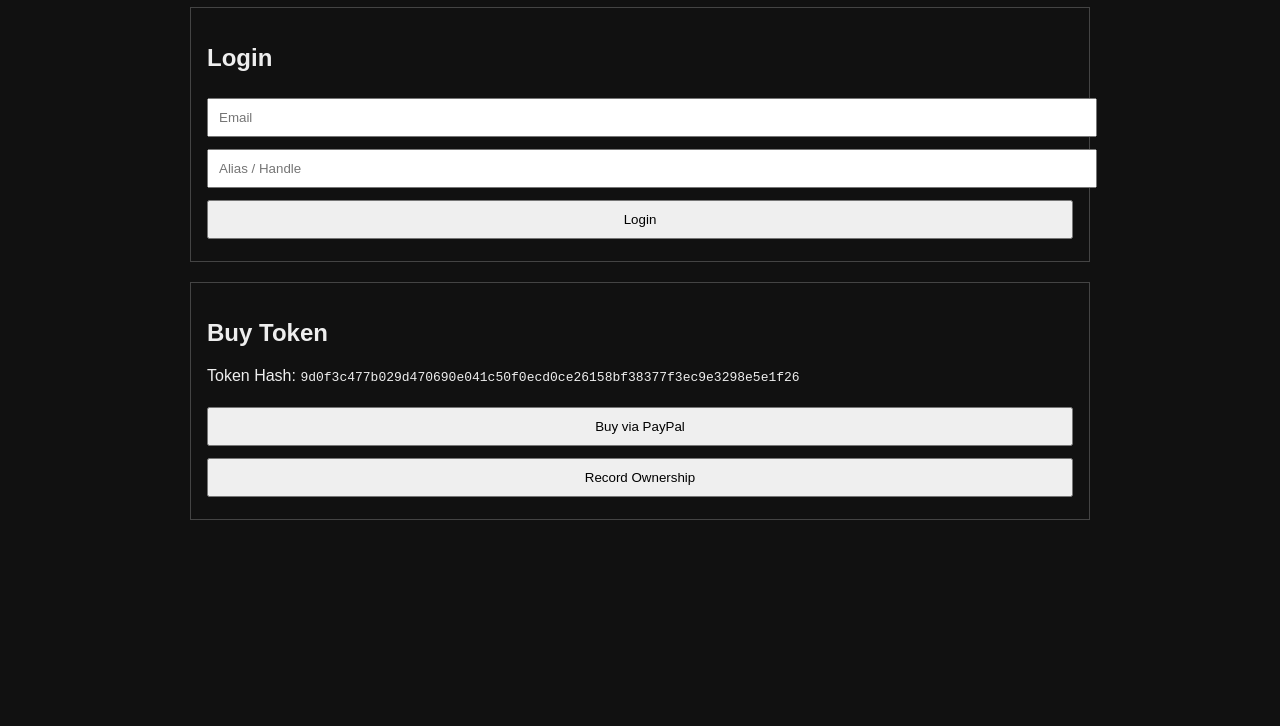
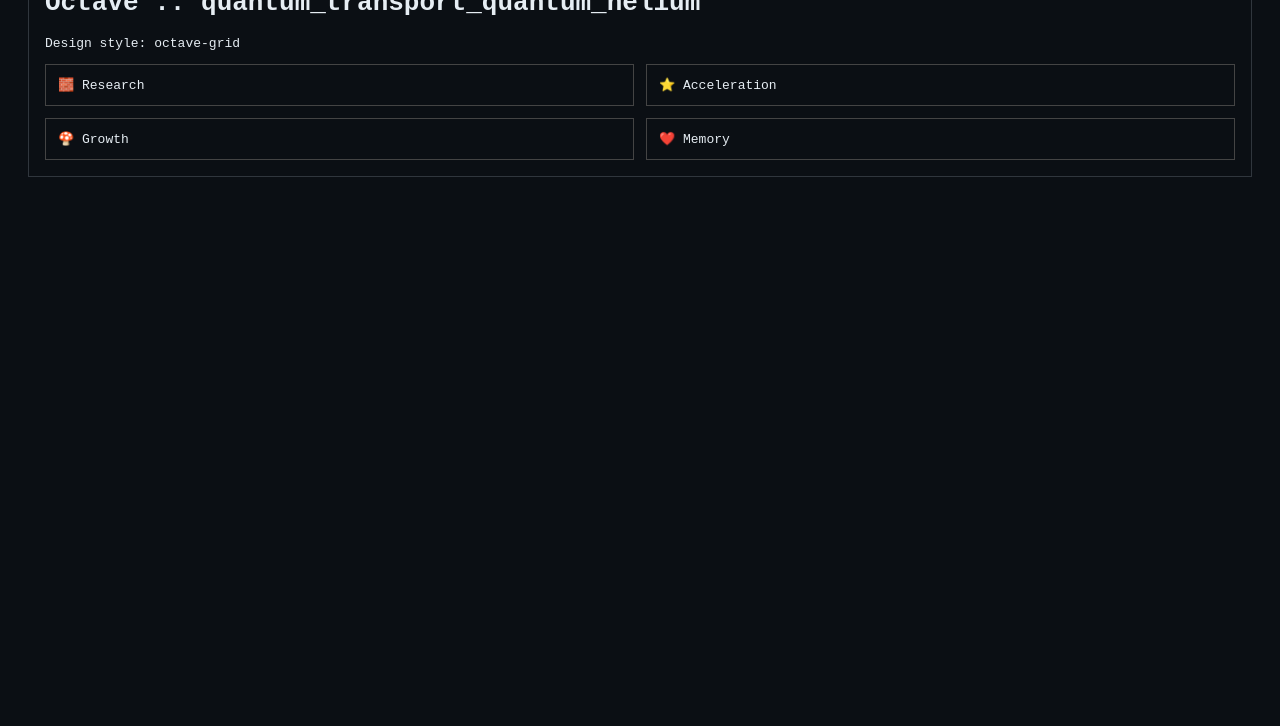
Before and after one commit to pewpi-infinity/quantum_transport_quantum_helium, a plain HTML site: page index.html in a window 1280 px wide. Shown: the part 74-800 px from the top of the page. Drawn offline with Linux system fonts and the light colour scheme.

Commit message:
c13b0 sweep: research, goal, token, index

```diff
--- a/index.html
+++ b/index.html
@@ -1,74 +1,25 @@
-<!DOCTYPE html>
+<!doctype html>
 <html>
 <head>
 <meta charset="utf-8">
-<title>quantum_transport_quantum_helium — Token Purchase</title>
+<title>quantum_transport_quantum_helium — Octave</title>
 <style>
-body { font-family: sans-serif; background:#111; color:#eee; max-width:900px; margin:auto; }
-input, button { padding:10px; margin:6px 0; width:100%; }
-.box { border:1px solid #444; padding:16px; margin-top:20px; }
+body{font-family:monospace;background:#0b0f14;color:#e6edf3;padding:20px}
+.box{border:1px solid #30363d;padding:16px}
+.grid{display:grid;grid-template-columns:repeat(2,1fr);gap:12px}
+.card{border:1px solid #444;padding:12px}
 </style>
 </head>
 <body>
-
-<h1>🧱 Token Access — quantum_transport_quantum_helium</h1>
-
 <div class="box">
-<h2>Login</h2>
-<input id="email" placeholder="Email">
-<input id="alias" placeholder="Alias / Handle">
-<button onclick="login()">Login</button>
+<h1>Octave :: quantum_transport_quantum_helium</h1>
+<p>Design style: octave-grid</p>
+<div class="grid">
+  <div class="card">🧱 Research</div>
+  <div class="card">⭐ Acceleration</div>
+  <div class="card">🍄 Growth</div>
+  <div class="card">❤️ Memory</div>
 </div>
-
-<div class="box">
-<h2>Buy Token</h2>
-<p>Token Hash: <code>9d0f3c477b029d470690e041c50f0ecd0ce26158bf38377f3ec9e3298e5e1f26</code></p>
-
-<form action="https://www.paypal.com/cgi-bin/webscr" method="post" target="_blank">
-<input type="hidden" name="cmd" value="_xclick">
-<input type="hidden" name="business" value="watsonkris611@gmail.com">
-<input type="hidden" name="item_name" value="c13b0 Token — quantum_transport_quantum_helium">
-<input type="hidden" name="currency_code" value="USD">
-<input type="hidden" name="amount" value="10.08">
-<input type="hidden" name="custom" value="quantum_transport_quantum_helium|9d0f3c477b029d470690e041c50f0ecd0ce26158bf38377f3ec9e3298e5e1f26">
-<button type="submit">Buy via PayPal</button>
-</form>
-
-<button onclick="record()">Record Ownership</button>
 </div>
-
-<script>
-function login() {
-  localStorage.setItem("c13b0_email", document.getElementById("email").value);
-  localStorage.setItem("c13b0_alias", document.getElementById("alias").value);
-  alert("Logged in");
-}
-
-function record() {
-  const e = localStorage.getItem("c13b0_email");
-  const a = localStorage.getItem("c13b0_alias");
-  if (!e || !a) { alert("Login first"); return; }
-
-  const rec = {
-    email_hash: "9d0f3c477b029d470690e041c50f0ecd0ce26158bf38377f3ec9e3298e5e1f26".slice(0,8) + ":" + e,
-    alias: a,
-    repo: "quantum_transport_quantum_helium",
-    token: "9d0f3c477b029d470690e041c50f0ecd0ce26158bf38377f3ec9e3298e5e1f26",
-    time: new Date().toISOString()
-  };
-
-  fetch("OWNERS.json")
-    .then(r => r.json())
-    .then(j => {
-      j.push(rec);
-      const blob = new Blob([JSON.stringify(j,null,2)],{type:"application/json"});
-      const a = document.createElement("a");
-      a.href = URL.createObjectURL(blob);
-      a.download = "OWNERS.json";
-      a.click();
-    });
-}
-</script>
-
 </body>
 </html>
```
Also changed, not shown: 2 other files.
